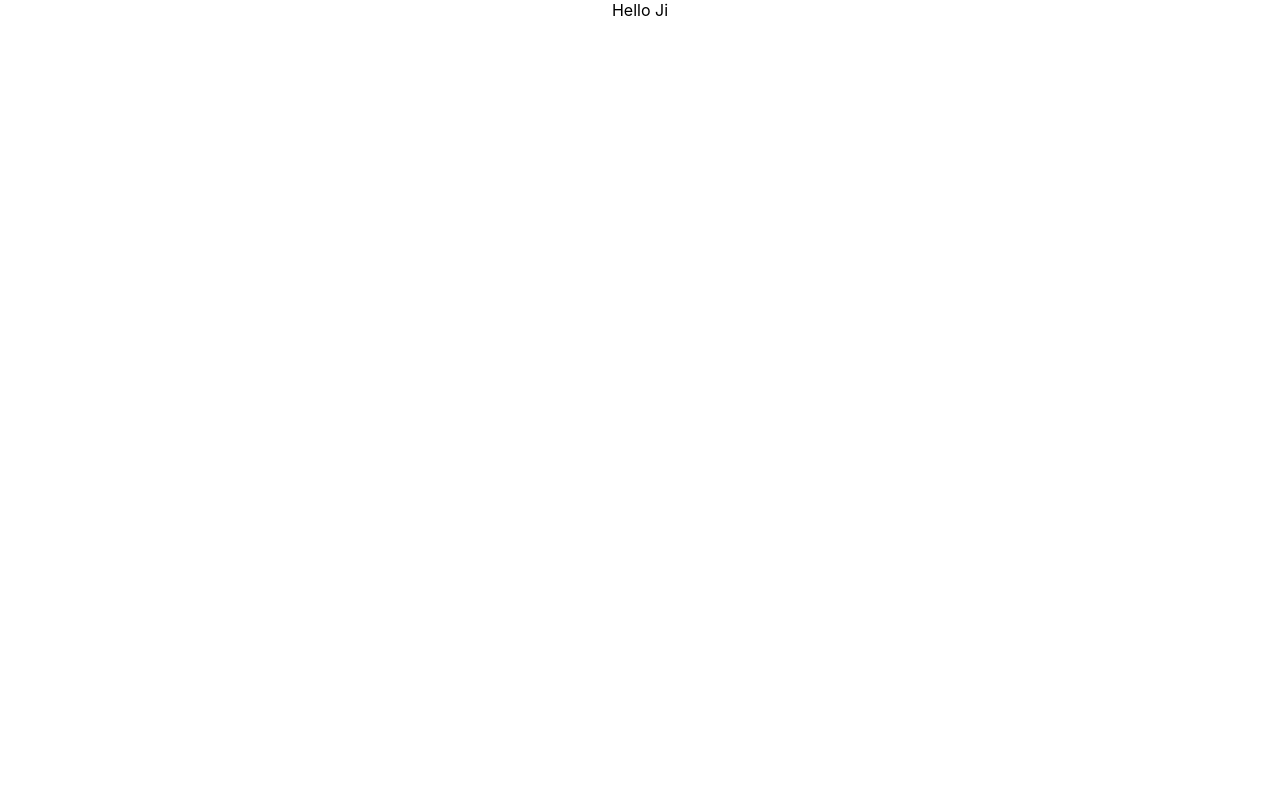
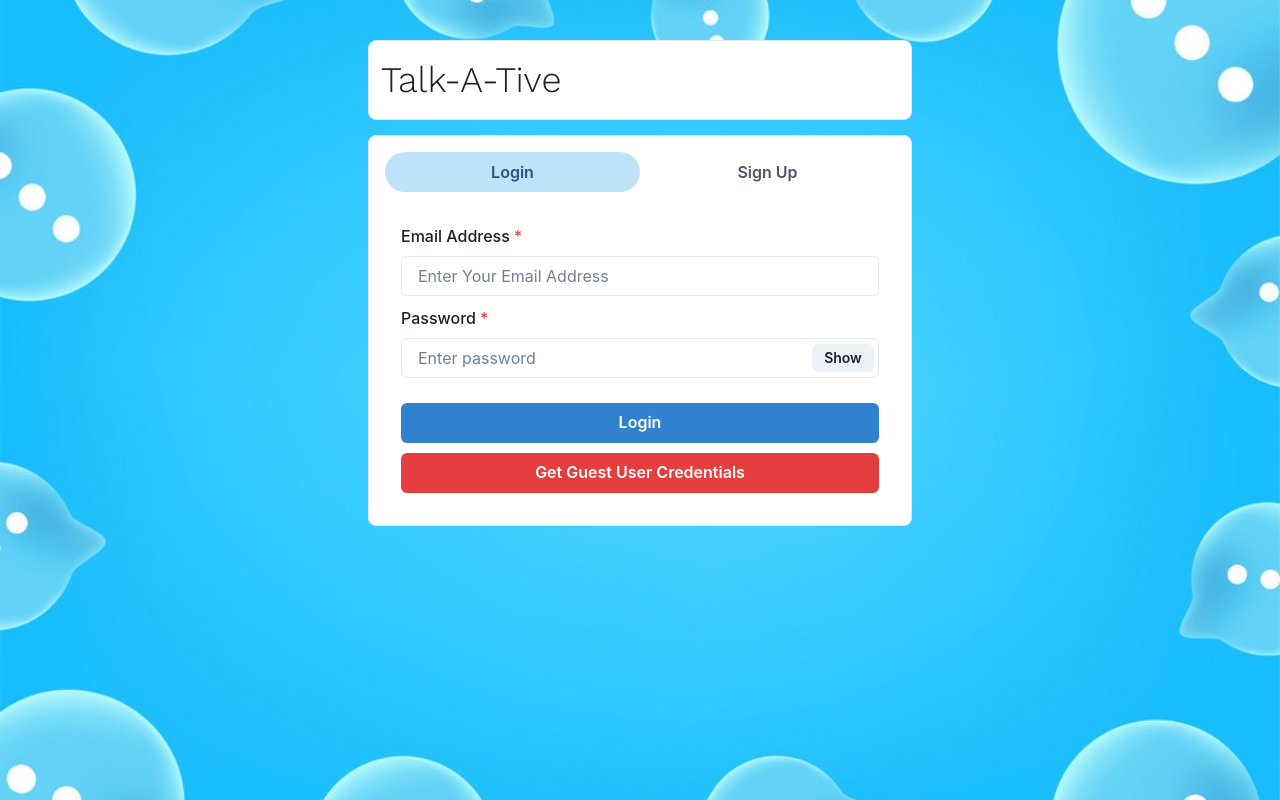
Before and after one commit to saniyasonkaria/BaatCheet, a React (Create React App) app in the folder baatcheet/frontend/: page / in a window 1280 px wide. Built offline with nearby package versions, Linux system fonts and the light colour scheme.

Commit message:
Added Authentication components and Home page

```diff
--- a/baatcheet/frontend/src/App.css
+++ b/baatcheet/frontend/src/App.css
@@ -1,38 +1,22 @@
+@import url("https://fonts.googleapis.com/css2?family=Work+Sans:wght@300&display=swap");
+
 .App {
-  text-align: center;
+  min-height: 100vh;
+  display: flex;
+  background-image: url("./background.jpg");
+  background-position: center;
+  background-size: cover;
 }
 
-.App-logo {
-  height: 40vmin;
-  pointer-events: none;
+::-webkit-scrollbar {
+  width: 0px;
 }
 
-@media (prefers-reduced-motion: no-preference) {
-  .App-logo {
-    animation: App-logo-spin infinite 20s linear;
-  }
+::-webkit-scrollbar-thumb {
+  background: rgba(136, 136, 136, 0.281);
 }
 
-.App-header {
-  background-color: #282c34;
-  min-height: 100vh;
-  display: flex;
-  flex-direction: column;
-  align-items: center;
-  justify-content: center;
-  font-size: calc(10px + 2vmin);
-  color: white;
+/* Handle on hover */
+::-webkit-scrollbar-thumb:hover {
+  background: #555;
 }
-
-.App-link {
-  color: #61dafb;
-}
-
-@keyframes App-logo-spin {
-  from {
-    transform: rotate(0deg);
-  }
-  to {
-    transform: rotate(360deg);
-  }
-}
--- a/baatcheet/frontend/src/App.js
+++ b/baatcheet/frontend/src/App.js
@@ -1,7 +1,28 @@
 import "./App.css";
+// import { Button } from "@chakra-ui/react";
+
+import React from "react";
+import { Routes, Route } from "react-router-dom";
+
+import Home from "./pages/Home";
+import Chats from "./pages/Chats";
 
 function App() {
-  return <div className="App">Hello Ji</div>;
+  return (
+    <div className="App">
+      <Routes>
+        <Route path="/" element={<Home />} />
+        <Route path="/chats" element={<Chats />} />
+      </Routes>
+    </div>
+  );
 }
 
 export default App;
+// function App() {
+//   return (
+//       <Button>Click me</Button>
+//   );
+// }
+
+// export default App;
--- /dev/null
+++ b/baatcheet/frontend/src/components/Authentication/Login.js
@@ -0,0 +1,65 @@
+import { Button } from "@chakra-ui/react";
+import { FormControl, FormLabel } from "@chakra-ui/react";
+import { Input, InputGroup, InputRightElement } from "@chakra-ui/react";
+import { VStack } from "@chakra-ui/react";
+import { useState } from "react";
+
+const Login = () => {
+  const [show, setShow] = useState(false);
+  const handleClick = () => setShow(!show);
+  const [email, setEmail] = useState();
+  const [password, setPassword] = useState();
+  const [loading, setLoading] = useState(false);
+
+
+  return (
+    <VStack spacing="10px">
+      <FormControl id="email" isRequired>
+        <FormLabel>Email Address</FormLabel>
+        <Input
+          value={email}
+          type="email"
+          placeholder="Enter Your Email Address"
+          onChange={(e) => setEmail(e.target.value)}
+        />
+      </FormControl>
+      <FormControl id="password" isRequired>
+        <FormLabel>Password</FormLabel>
+        <InputGroup size="md">
+          <Input
+            value={password}
+            onChange={(e) => setPassword(e.target.value)}
+            type={show ? "text" : "password"}
+            placeholder="Enter password"
+          />
+          <InputRightElement width="4.5rem">
+            <Button h="1.75rem" size="sm" onClick={handleClick}>
+              {show ? "Hide" : "Show"}
+            </Button>
+          </InputRightElement>
+        </InputGroup>
+      </FormControl>
+      <Button
+        colorScheme="blue"
+        width="100%"
+        style={{ marginTop: 15 }}
+        isLoading={loading}
+      >
+        Login
+      </Button>
+      <Button
+        variant="solid"
+        colorScheme="red"
+        width="100%"
+        onClick={() => {
+          setEmail("guest@example.com");
+          setPassword("123456");
+        }}
+      >
+        Get Guest User Credentials
+      </Button>
+    </VStack>
+  );
+};
+
+export default Login;
--- /dev/null
+++ b/baatcheet/frontend/src/components/Authentication/SignUp.js
@@ -0,0 +1,85 @@
+import { Button } from "@chakra-ui/react";
+import { FormControl, FormLabel } from "@chakra-ui/react";
+import { Input, InputGroup, InputRightElement } from "@chakra-ui/react";
+import { VStack } from "@chakra-ui/react";
+import { useState } from "react";
+
+const Signup = () => {
+  const [show, setShow] = useState(false);
+  const handleClick = () => setShow(!show);
+
+  const [name, setName] = useState();
+  const [email, setEmail] = useState();
+  const [confirmpassword, setConfirmpassword] = useState();
+  const [password, setPassword] = useState();
+  const [pic, setPic] = useState();
+  const [picLoading, setPicLoading] = useState(false);
+
+  return (
+    <VStack spacing="5px">
+      <FormControl id="first-name" isRequired>
+        <FormLabel>Name</FormLabel>
+        <Input
+          placeholder="Enter Your Name"
+          onChange={(e) => setName(e.target.value)}
+        />
+      </FormControl>
+      <FormControl id="email" isRequired>
+        <FormLabel>Email Address</FormLabel>
+        <Input
+          type="email"
+          placeholder="Enter Your Email Address"
+          onChange={(e) => setEmail(e.target.value)}
+        />
+      </FormControl>
+      <FormControl id="password" isRequired>
+        <FormLabel>Password</FormLabel>
+        <InputGroup size="md">
+          <Input
+            type={show ? "text" : "password"}
+            placeholder="Enter Password"
+            onChange={(e) => setPassword(e.target.value)}
+          />
+          <InputRightElement width="4.5rem">
+            <Button h="1.75rem" size="sm" onClick={handleClick}>
+              {show ? "Hide" : "Show"}
+            </Button>
+          </InputRightElement>
+        </InputGroup>
+      </FormControl>
+      <FormControl id="password" isRequired>
+        <FormLabel>Confirm Password</FormLabel>
+        <InputGroup size="md">
+          <Input
+            type={show ? "text" : "password"}
+            placeholder="Confirm password"
+            onChange={(e) => setConfirmpassword(e.target.value)}
+          />
+          <InputRightElement width="4.5rem">
+            <Button h="1.75rem" size="sm" onClick={handleClick}>
+              {show ? "Hide" : "Show"}
+            </Button>
+          </InputRightElement>
+        </InputGroup>
+      </FormControl>
+      <FormControl id="pic">
+        <FormLabel>Upload your Picture</FormLabel>
+        <Input
+          type="file"
+          p={1.5}
+          accept="image/*"
+        />
+      </FormControl>
+      <Button
+        colorScheme="blue"
+        width="100%"
+        style={{ marginTop: 15 }}
+        isLoading={picLoading}
+      >
+        Sign Up
+      </Button>
+    </VStack>
+  );
+};
+
+export default Signup;
--- a/baatcheet/frontend/src/index.js
+++ b/baatcheet/frontend/src/index.js
@@ -1,12 +1,18 @@
-import React from 'react';
-import ReactDOM from 'react-dom/client';
-import './index.css';
-import App from './App';
+import React from "react";
+import ReactDOM from "react-dom/client";
+import "./index.css";
+import App from "./App";
+import { ChakraProvider } from "@chakra-ui/react";
+import { BrowserRouter } from "react-router-dom";
 
-const root = ReactDOM.createRoot(document.getElementById('root'));
+const root = ReactDOM.createRoot(document.getElementById("root"));
 root.render(
   <React.StrictMode>
-    <App />
+    <BrowserRouter>
+      <ChakraProvider>
+        <App />
+      </ChakraProvider>
+    </BrowserRouter>
   </React.StrictMode>
 );
 
--- /dev/null
+++ b/baatcheet/frontend/src/pages/Chats.jsx
@@ -0,0 +1,22 @@
+import React, { useEffect ,useState} from "react";
+import axios from "axios";
+
+const Chats = () => {
+    const [chats, setChats] = useState([]);
+  const fetchData = async () => {
+    const data = await axios.get("/api/chat");
+    setChats(data.data);
+  };
+  useEffect(() => {
+    fetchData();
+  });
+  return (<div>
+    {chats.map((chat)=>(
+      <div key={chat._id}>
+        <h1>{chat.chatName}</h1>
+      </div>
+    ))}
+  </div>);
+};
+
+export default Chats;
--- /dev/null
+++ b/baatcheet/frontend/src/pages/Home.jsx
@@ -0,0 +1,54 @@
+import {
+    Box,
+    Container,
+    Tab,
+    TabList,
+    TabPanel,
+    TabPanels,
+    Tabs,
+    Text,
+  } from "@chakra-ui/react";
+  import { useEffect } from "react";
+  import Login from "../components/Authentication/Login";
+  import Signup from "../components/Authentication/SignUp";
+
+  function Homepage() {
+
+
+    return (
+      <Container maxW="xl" centerContent>
+        <Box
+          d="flex"
+          justifyContent="center"
+          p={3}
+          bg="white"
+          w="100%"
+          m="40px 0 15px 0"
+          borderRadius="lg"
+          borderWidth="1px"
+        >
+          <Text fontSize="4xl" fontFamily="Work sans">
+            Talk-A-Tive
+          </Text>
+        </Box>
+        <Box bg="white" w="100%" p={4} borderRadius="lg" borderWidth="1px">
+          <Tabs isFitted variant="soft-rounded">
+            <TabList mb="1em">
+              <Tab>Login</Tab>
+              <Tab>Sign Up</Tab>
+            </TabList>
+            <TabPanels>
+              <TabPanel>
+                <Login />
+              </TabPanel>
+              <TabPanel>
+                <Signup />
+              </TabPanel>
+            </TabPanels>
+          </Tabs>
+        </Box>
+      </Container>
+    );
+  }
+
+  export default Homepage;
```
Also changed, not shown: baatcheet/frontend/package.json (+9 -0 lines), baatcheet/frontend/src/background.jpg (added), 1 other file (tests, documents, lock files or other folders).
